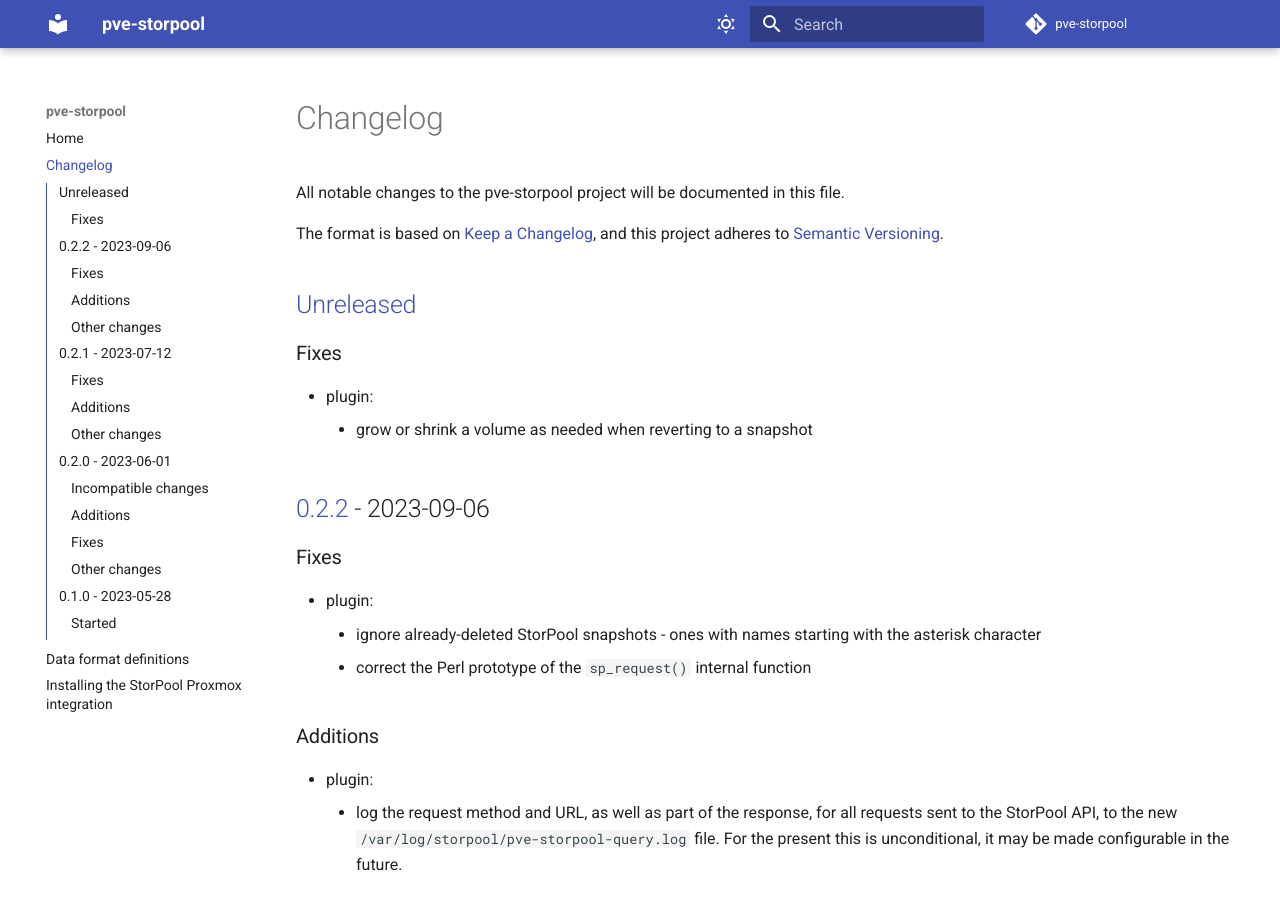
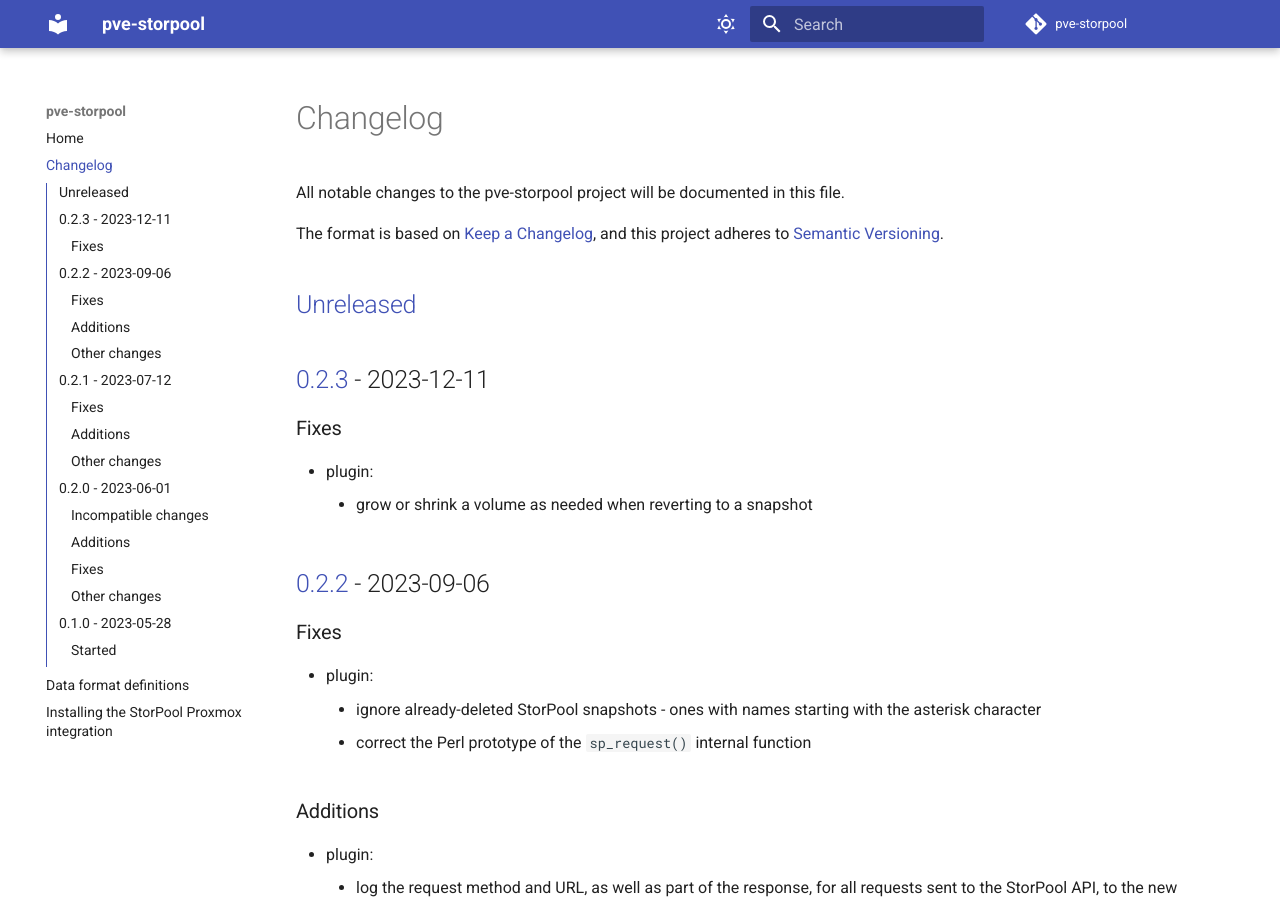
Before and after one commit to storpool/pve-storpool, an MkDocs documentation site: the page built from docs/changes.md, in a window 1280 px wide and 900 px high. Built offline with MkDocs 1.6.1 and Material for MkDocs 9.7.7, drawn with Linux system fonts in a browser that asks for light colours; comment, search, counter and statistics services are not loaded.

Commit message:
Prepare to release pve-storpool 0.2.3

```diff
--- a/docs/changes.md
+++ b/docs/changes.md
@@ -11,6 +11,8 @@
 and this project adheres to [Semantic Versioning](https://semver.org/spec/v2.0.0.html).
 
 ## [Unreleased]
+
+## [0.2.3] - 2023-12-11
 
 ### Fixes
 
@@ -128,7 +130,8 @@
 
 - Initial pre-release
 
-[Unreleased]: https://github.com/storpool/pve-storpool/compare/release/0.2.2...main
+[Unreleased]: https://github.com/storpool/pve-storpool/compare/release/0.2.3...main
+[0.2.3]: https://github.com/storpool/pve-storpool/compare/release/0.2.2...release%2F0.2.3
 [0.2.2]: https://github.com/storpool/pve-storpool/compare/release/0.2.1...release%2F0.2.2
 [0.2.1]: https://github.com/storpool/pve-storpool/compare/release/0.2.0...release%2F0.2.1
 [0.2.0]: https://github.com/storpool/pve-storpool/compare/release/0.1.0...release%2F0.2.0
```
Also changed, not shown: 2 other files.
